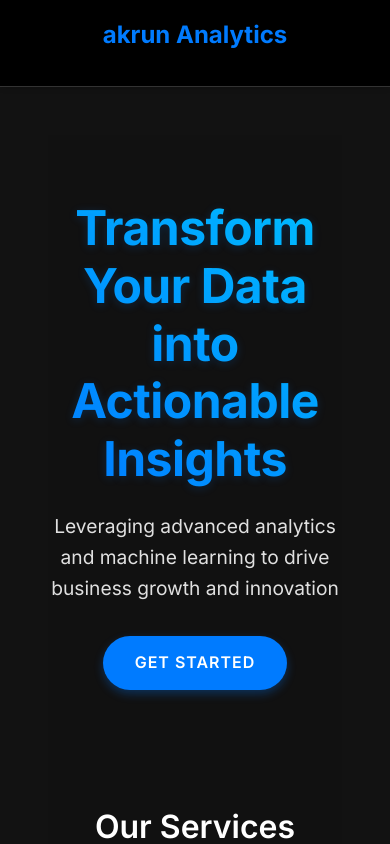
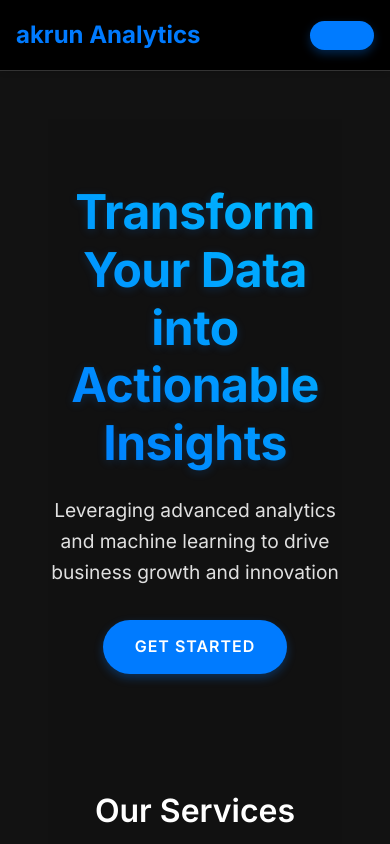
Before and after one commit to akrun1/akrunanalytics, a React (Vite) app: page / in a window 390 px wide. Built offline with nearby package versions, Linux system fonts and the light colour scheme; no server answers.

Commit message:
Add mobile hamburger menu and fix news dates to use current date

```diff
--- a/src/App.css
+++ b/src/App.css
@@ -165,6 +165,29 @@ img {
 
 .main-nav a:hover {
   color: var(--primary-color);
+}
+
+/* Mobile menu toggle button */
+.mobile-menu-toggle {
+  display: none;
+  flex-direction: column;
+  justify-content: space-between;
+  width: 30px;
+  height: 21px;
+  background: transparent;
+  border: none;
+  cursor: pointer;
+  padding: 0;
+  z-index: 10;
+}
+
+.mobile-menu-toggle span {
+  display: block;
+  width: 100%;
+  height: 3px;
+  background: white;
+  border-radius: 3px;
+  transition: all 0.3s ease;
 }
 
 /* Main Content Layout */
@@ -390,37 +413,51 @@ img {
   }
 
   .header .container {
-    flex-direction: column;
+    flex-direction: row;
+    justify-content: space-between;
     align-items: center;
   }
 
-  .logo {
-    margin-bottom: 1rem;
+  .mobile-menu-toggle {
+    display: flex;
   }
 
   .main-nav {
-    width: 100%;
+    position: fixed;
+    top: 0;
+    right: -100%;
+    width: 80%;
+    max-width: 300px;
+    height: 100vh;
+    background-color: #111;
+    box-shadow: -2px 0 5px rgba(0, 0, 0, 0.3);
+    transition: right 0.3s ease;
+    z-index: 100;
+    padding-top: 60px;
+  }
+
+  .main-nav.open {
+    right: 0;
   }
 
   .main-nav ul {
-    margin-top: 1rem;
     flex-direction: column;
-    align-items: center;
-    width: 100%;
+    padding: 1rem;
   }
 
   .main-nav li {
-    margin: 0.5rem 0;
+    margin: 0.8rem 0;
     width: 100%;
-    text-align: center;
   }
 
   .main-nav a {
     display: block;
-    padding: 0.5rem;
+    padding: 0.8rem 1rem;
     width: 100%;
+    font-size: 1.2rem;
     background-color: #1a1a1a;
     border-radius: 4px;
+    text-align: center;
   }
 
   .main-nav a:hover {
--- a/src/App.jsx
+++ b/src/App.jsx
@@ -9,6 +9,11 @@ import axios from 'axios'
 function App() {
   const [newsItems, setNewsItems] = useState([]);
   const [loading, setLoading] = useState(true);
+  const [mobileMenuOpen, setMobileMenuOpen] = useState(false);
+
+  const toggleMobileMenu = () => {
+    setMobileMenuOpen(!mobileMenuOpen);
+  };
 
   useEffect(() => {
     const fetchNews = async () => {
@@ -63,12 +68,17 @@ function App() {
               console.log('First article title:', response.data.articles[0].title);
             }
 
+            // Get current date for news items
+            const today = new Date();
+            const options = { year: 'numeric', month: 'long', day: 'numeric' };
+            const formattedDate = today.toLocaleDateString('en-US', options);
+
             const formattedNews = response.data.articles.map((article, index) => ({
               id: `news-${index}`,
               title: article.title,
               summary: article.description || 'Click to read more about this story.',
               content: article.content,
-              date: "February 26, 2025", // Hardcoded date instead of using dynamic date
+              date: formattedDate, // Use current date instead of hardcoded date
               url: article.url
             }));
 
@@ -117,7 +127,12 @@ function App() {
       <header className="header">
         <div className="container">
           <Link to="/" className="logo">akrun Analytics</Link>
-          <nav className="main-nav">
+          <button className="mobile-menu-toggle" onClick={toggleMobileMenu}>
+            <span></span>
+            <span></span>
+            <span></span>
+          </button>
+          <nav className={`main-nav ${mobileMenuOpen ? 'open' : ''}`}>
             <ul>
               <li><a href="#services">Services</a></li>
               <li><Link to="/analytics">Analytics</Link></li>
--- a/src/utils/newsService.js
+++ b/src/utils/newsService.js
@@ -1,39 +1,44 @@
 // Mock news data
 export const getMockNews = () => {
+  // Get current date for news items
+  const today = new Date();
+  const options = { year: 'numeric', month: 'long', day: 'numeric' };
+  const formattedDate = today.toLocaleDateString('en-US', options);
+
   return [
     {
       id: 'news-1',
       title: "Avride's sidewalk delivery bots land in Japan",
       summary: "Avride sidewalk bots will start delivering restaurant orders and groceries in central Tokyo this week.",
-      date: "Feb 26, 2025",
+      date: formattedDate,
       url: "https://techcrunch.com/category/transportation/"
     },
     {
       id: 'news-2',
       title: "These alternatives to popular apps can help reclaim your online life from billionaires and surveillance",
       summary: "Not every app or service wants to monetize your personal data. Here are some of our favorite alternatives.",
-      date: "Feb 26, 2025",
+      date: formattedDate,
       url: "https://www.wired.com/story/privacy-alternatives-2025/"
     },
     {
       id: 'news-3',
       title: "Here are all the tech companies rolling back DEI or still committed to it — so far",
       summary: "Companies around America have started cutting DEI programs and eliminating DEI commitments from public statements.",
-      date: "Feb 26, 2025",
+      date: formattedDate,
       url: "https://www.cnn.com/business/tech-dei-programs-2025/"
     },
     {
       id: 'news-4',
       title: "Google's free Gemini Code Assist arrives with sky-high usage limits - Ars Technica",
       summary: "Gemini Code Assist lets you do 90 times more than competing tools.",
-      date: "Feb 26, 2025",
+      date: formattedDate,
       url: "https://arstechnica.com/information-technology/2025/02/google-gemini-code-assist/"
     },
     {
       id: 'news-5',
       title: "This asteroid-hunting company could make history with its first deep-space mission. The CEO is 'terrified' - CNN",
       summary: "No company has ever achieved what asteroid mining startup AstroForge is about to set out to do. Success is anything but guaranteed.",
-      date: "Feb 26, 2025",
+      date: formattedDate,
       url: "https://www.cnn.com/2025/02/26/tech/astroforge-asteroid-mission-launch-scn/index.html"
     }
   ];
```
